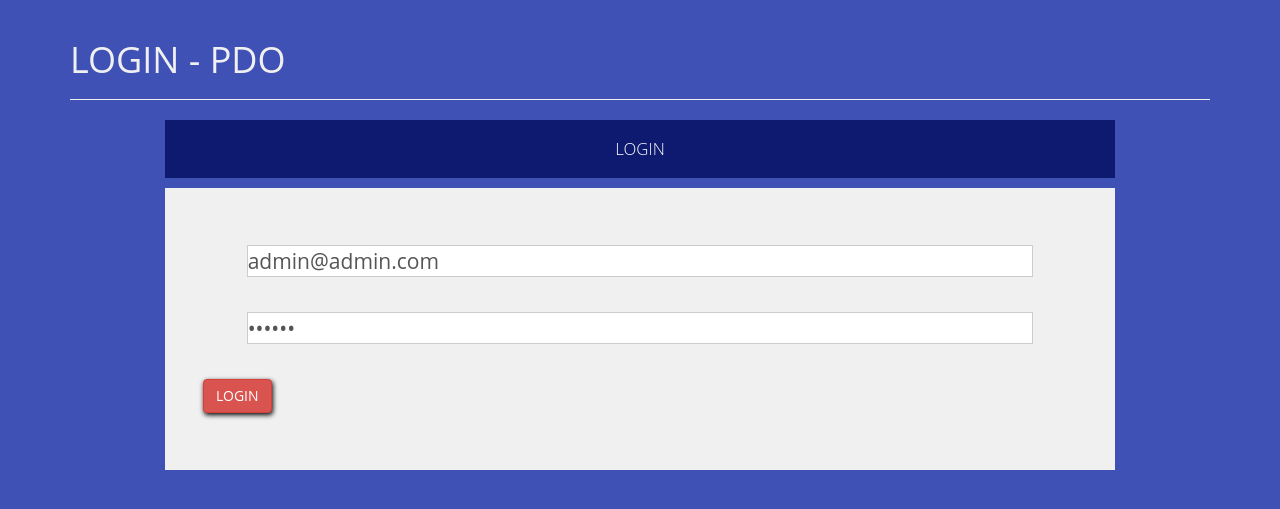
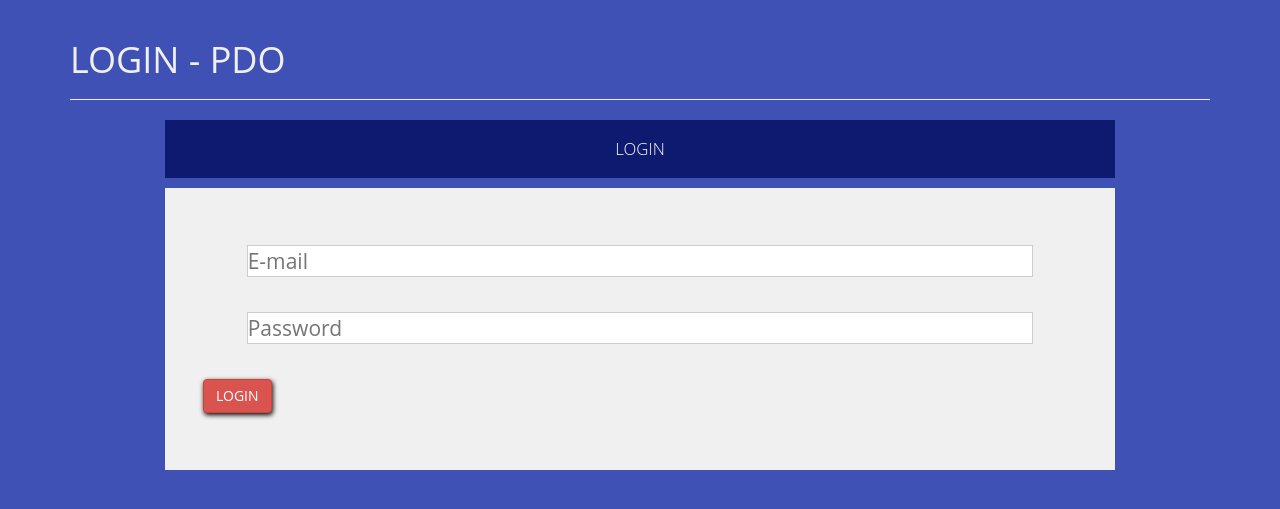
Before and after one commit to lucasmm03/2016_SEGUNDO_PARCIAL_PROG_III, a PHP site: page /login.php in a window 1280 px wide. Shown: the top 509 px of the page. Run offline with PHP 8.4, Linux system fonts and the light colour scheme; some libraries are stand-ins or nearby versions.

Commit message:
Acomodado para subir a la página web

```diff
--- a/TP_SP/clases/AccesoDatos.php
+++ b/TP_SP/clases/AccesoDatos.php
@@ -10,7 +10,7 @@ class AccesoDatos
 		//IMPLEMENTAR...OK
         try
         {
-            $this->objetoPDO = new PDO('mysql:host=localhost;dbname=login_pdo;charset=utf8', 'root', '', array(PDO::ATTR_EMULATE_PREPARES => false,PDO::ATTR_ERRMODE => PDO::ERRMODE_EXCEPTION));
+            $this->objetoPDO = new PDO('mysql:host=localhost;dbname=id197356_login_pdo;charset=utf8', 'id197356_lucasmm03', 'programacion3', array(PDO::ATTR_EMULATE_PREPARES => false,PDO::ATTR_ERRMODE => PDO::ERRMODE_EXCEPTION));
             $this->objetoPDO->exec("SET CHARACTER SET utf8");
         }
         catch (PDOException $e)
--- /dev/null
+++ b/TP_SP/index.php
@@ -0,0 +1,3 @@
+<?php
+	header("location:login.php");
+?>
--- a/TP_SP/login.php
+++ b/TP_SP/login.php
@@ -21,8 +21,8 @@
 			<h1>LOGIN</h1>
 
 			<form id="FormIngreso" method="post">
-				<input type="text" id="email" placeholder="E-mail" value="admin@admin.com" />
-				<input type="password" id="password" placeholder="Password" value="123456" />
+				<input type="text" id="email" placeholder="E-mail" value="" />
+				<input type="password" id="password" placeholder="Password" value="" />
 
 				<input type="button" class="btn btn-danger" value="LOGIN" onclick="Login()" />
 			</form>
```
